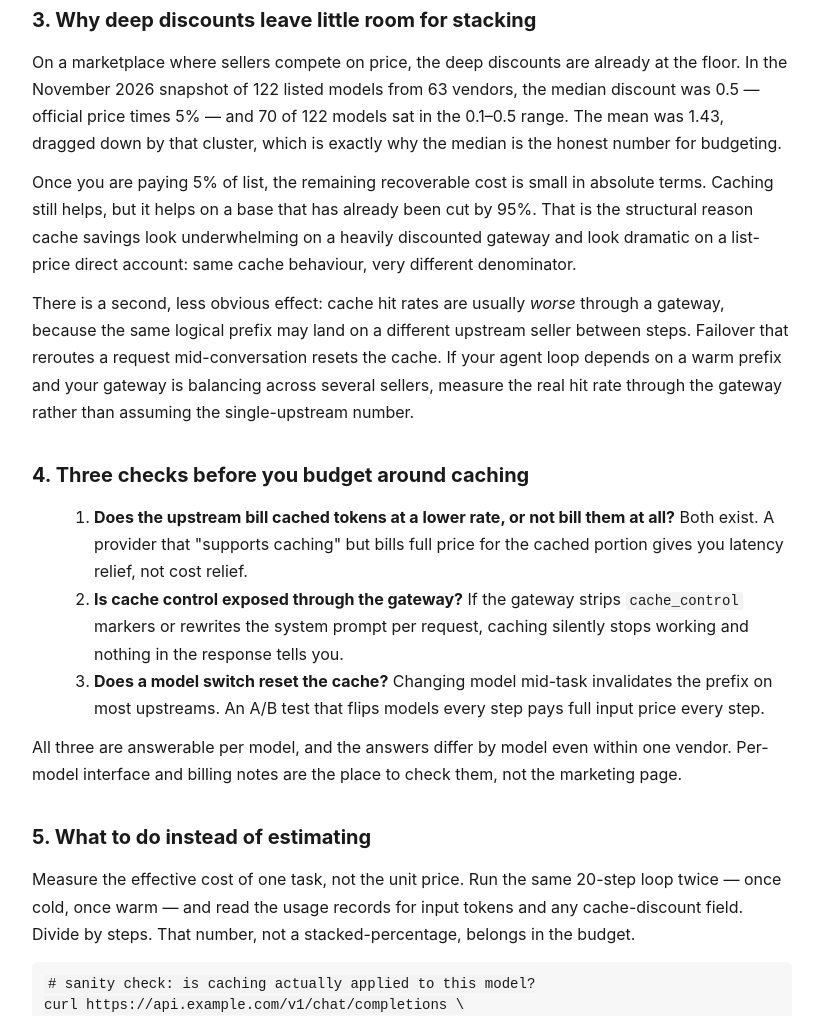
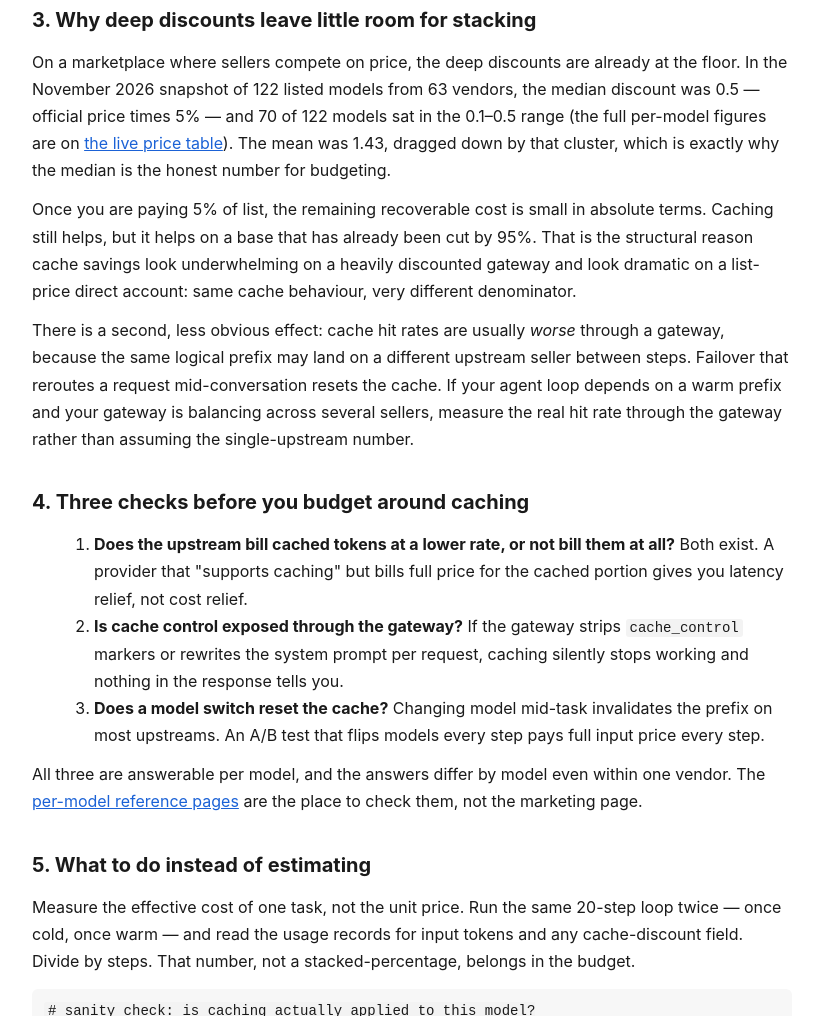
Before and after one commit to Dijinlong/Dijinlong.github.io, a plain HTML site: page prompt-caching.html in a window 1280 px wide. Shown: the part 1460-2476 px from the top of the page, without its empty margins (228-1047 px from the left). Drawn offline with Linux system fonts and the light colour scheme.

Commit message:
Add in-body links

```diff
--- a/prompt-caching.html
+++ b/prompt-caching.html
@@ -60,7 +60,7 @@ footer{margin-top:48px;border-top:1px solid #ddd;padding-top:16px;color:#666;fon
 
 <h2>3. Why deep discounts leave little room for stacking</h2>
 
-<p>On a marketplace where sellers compete on price, the deep discounts are already at the floor. In the November 2026 snapshot of 122 listed models from 63 vendors, the median discount was 0.5 — official price times 5% — and 70 of 122 models sat in the 0.1–0.5 range. The mean was 1.43, dragged down by that cluster, which is exactly why the median is the honest number for budgeting.</p>
+<p>On a marketplace where sellers compete on price, the deep discounts are already at the floor. In the November 2026 snapshot of 122 listed models from 63 vendors, the median discount was 0.5 — official price times 5% — and 70 of 122 models sat in the 0.1–0.5 range (the full per-model figures are on <a href="https://ai.dijinlong.com/pricing">the live price table</a>). The mean was 1.43, dragged down by that cluster, which is exactly why the median is the honest number for budgeting.</p>
 
 <p>Once you are paying 5% of list, the remaining recoverable cost is small in absolute terms. Caching still helps, but it helps on a base that has already been cut by 95%. That is the structural reason cache savings look underwhelming on a heavily discounted gateway and look dramatic on a list-price direct account: same cache behaviour, very different denominator.</p>
 
@@ -74,7 +74,7 @@ footer{margin-top:48px;border-top:1px solid #ddd;padding-top:16px;color:#666;fon
 <li><strong>Does a model switch reset the cache?</strong> Changing model mid-task invalidates the prefix on most upstreams. An A/B test that flips models every step pays full input price every step.</li>
 </ol>
 
-<p>All three are answerable per model, and the answers differ by model even within one vendor. Per-model interface and billing notes are the place to check them, not the marketing page.</p>
+<p>All three are answerable per model, and the answers differ by model even within one vendor. The <a href="https://ai.dijinlong.com/model-docs">per-model reference pages</a> are the place to check them, not the marketing page.</p>
 
 <h2>5. What to do instead of estimating</h2>
 
```
